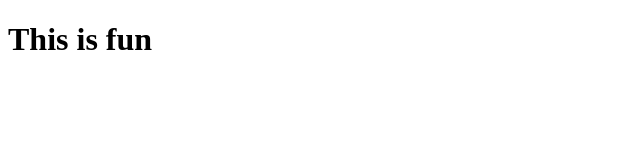
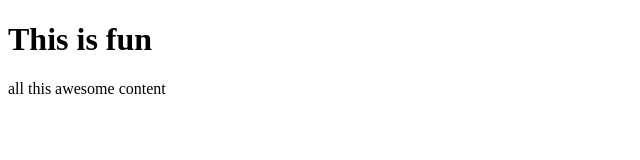
Before and after one commit to BraxtonSnow/github_practice, a plain HTML site: page index.html in a window 1280 px wide. Shown: the whole page, without its empty margins (0-640 px from the left). Drawn offline with Linux system fonts and the light colour scheme.

Commit message:
added content

```diff
--- a/index.html
+++ b/index.html
@@ -8,5 +8,7 @@
   </head>
   <body>
     <h1>This is fun</h1>
+
+    <p>all this awesome content</p>
   </body>
 </html>
```
